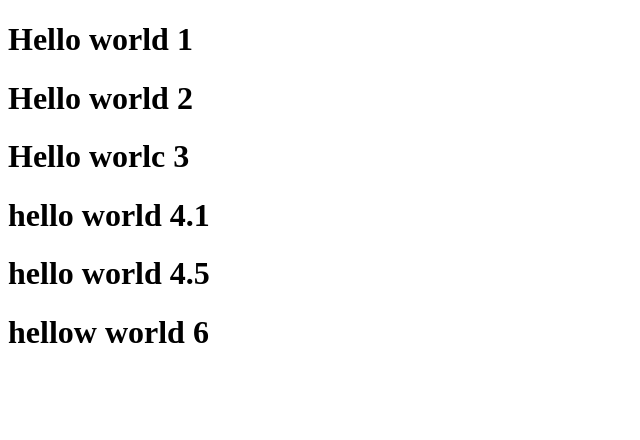
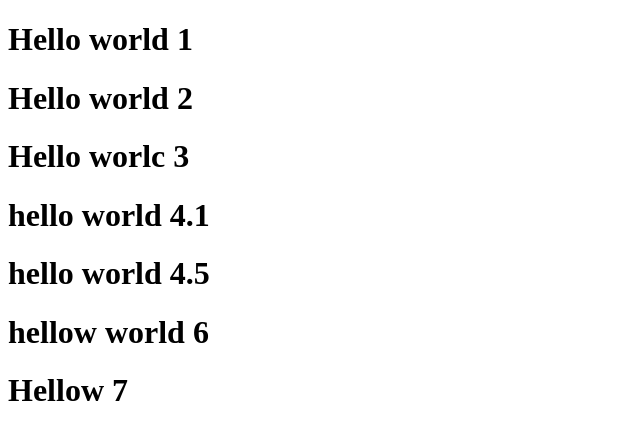
Before and after one commit to elmeriki/ReactClass, a plain HTML site: page index.html in a window 1280 px wide. Shown: the whole page, without its empty margins (0-640 px from the left). Drawn offline with Linux system fonts and the light colour scheme.

Commit message:
in development

```diff
--- a/index.html
+++ b/index.html
@@ -13,5 +13,7 @@
     <h1>hello world 4.1</h1>
     <h1>hello world 4.5</h1>
     <h1>hellow world 6</h1>
+    <h1>Hellow 7</h1>
+
 </body>
 </html>
```
Also changed, not shown: 1 other file.
